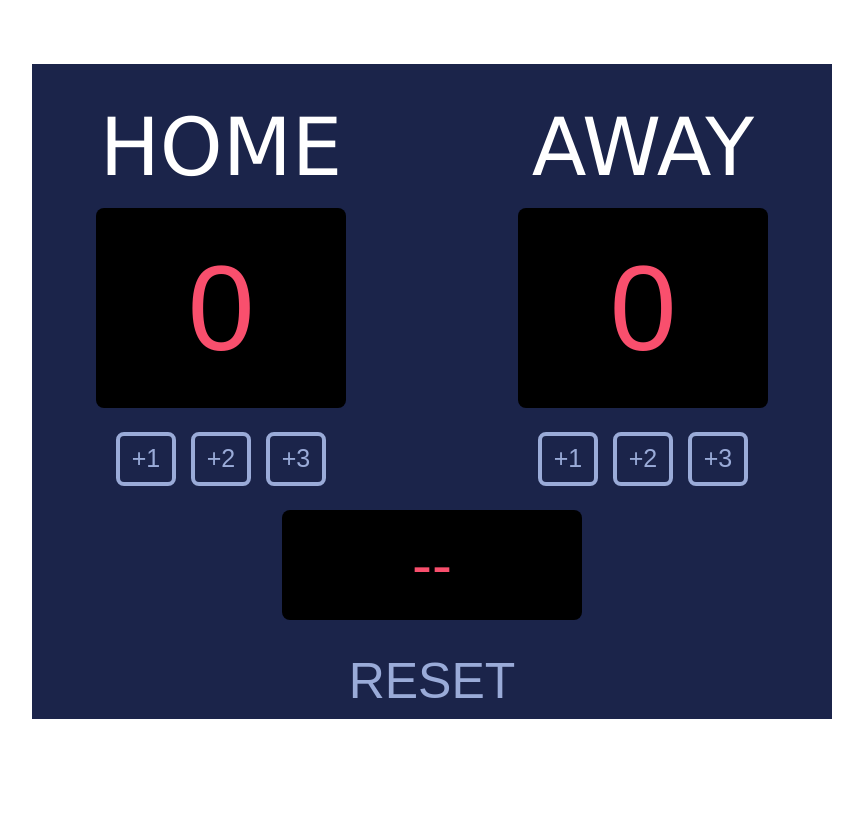
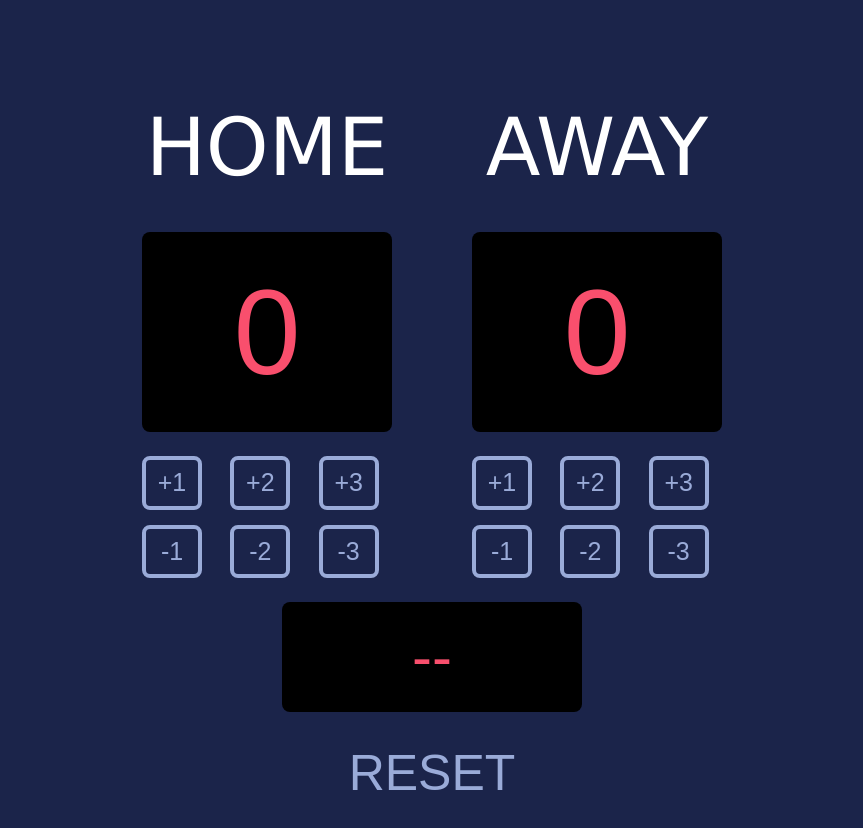
Before and after one commit to Nana-Owusu/basketball-scoreboard, a plain HTML site: page index.html in a window 1280 px wide. Shown: the whole page, without its empty margins (208-1071 px from the left). Before the commit the page ends 800 px from the top, so only its background shows below. Drawn offline with nearby package versions, Linux system fonts and the light colour scheme; a web font is replaced by a local one.

Commit message:
second commit

```diff
--- a/index.html
+++ b/index.html
@@ -12,45 +12,70 @@
     />
   </head>
 
-  <body>
+  <body class="bg-[#1B244A]">
     <section class="mx-auto mt-16 lg:w-[800px] bg-[#1B244A]">
+      <div class="py-6 px-16">
         <div
-        class="py-6 px-16 flex flex-col items-center md:flex-row md:justify-between"
+          class="flex flex-col place-items-center md:flex-row md:justify-center md:gap-20"
         >
           <div>
             <h2
-            class="text-[40px] text-center lg:text-[80px] text-white"
+              class="text-[40px] text-center lg:text-[80px] text-white mb-6"
               id="homewin"
             >
               HOME
             </h2>
             <div
-            class="py-[10px] px-[16px] bg-black w-[250px] text-center rounded-[8px]"
+              class="py-[10px] px-[16px] bg-black w-[250px] text-center rounded-[8px] mb-6"
             >
               <p class="text-[120px] text-[#F94F6D]" id="scorelinehome">0</p>
             </div>
 
-          <div class="flex gap-[15px] mt-6 justify-center">
+            <div
+              class="grid grid-cols-3 gap-[9px] md:gap-[15px] mt-6 justify-center mb-6"
+            >
               <div class="points"><p onclick="pointOneHome()">+1</p></div>
               <div class="points"><p onclick="pointTwoHome()">+2</p></div>
               <div class="points"><p onclick="pointThreeHome()">+3</p></div>
+              <!-- negative -->
+              <div class="points">
+                <p onclick="takeOneHome()">-1</p>
+              </div>
+              <div class="points">
+                <p onclick="takeTwoHome()">-2</p>
+              </div>
+              <div class="points">
+                <p onclick="takeThreeHome()">-3</p>
+              </div>
             </div>
           </div>
 
           <div>
-          <h2 class="text-[40px] lg:text-[80px] text-center text-white">
+            <h2 class="text-[40px] lg:text-[80px] text-center text-white mb-6">
               AWAY
             </h2>
             <div
-            class="py-[10px] px-[16px] bg-black w-[250px] text-center rounded-[8px]"
+              class="py-[10px] px-[16px] bg-black w-[250px] text-center rounded-[8px] mb-6"
             >
               <p class="text-[120px] text-[#F94F6D]" id="scorelineaway">0</p>
             </div>
 
-          <div class="flex gap-[15px] mt-6 justify-center">
+            <div
+              class="grid grid-cols-3 gap-[9px] md:gap-[15px] mt-6 justify-center mb-6"
+            >
               <div class="points"><p onclick="pointOneAway()">+1</p></div>
               <div class="points"><p onclick="pointTwoAway()">+2</p></div>
               <div class="points"><p onclick="pointThreeAway()">+3</p></div>
+              <!-- negative -->
+              <div class="points">
+                <p onclick="takeOneAway()">-1</p>
+              </div>
+              <div class="points">
+                <p onclick="takeTwoAway()">-2</p>
+              </div>
+              <div class="points">
+                <p onclick="takeThreeAway()">-3</p>
+              </div>
             </div>
           </div>
         </div>
@@ -71,6 +96,7 @@
             RESET
           </p>
         </div>
+      </div>
     </section>
     <script src="main.js"></script>
   </body>
--- a/main.js
+++ b/main.js
@@ -4,6 +4,7 @@ let scoreSection = document.getElementById("scoresection")
 let countHome = 0
 let countAway = 0
 let goal = "Goal 🎉"
+let noGoal = "No Goal 😩"
 
 //scoreline Home
 function pointOneHome() {
@@ -23,6 +24,27 @@ function pointThreeHome() {
     scoreLineHome.textContent = countHome
     scoreSection.textContent = goal
 }
+
+//Negative Home
+
+function takeOneHome() {
+    countHome -= 1
+    scoreLineHome.textContent = countHome
+    scoreSection.textContent = noGoal
+}
+
+function takeTwoHome() {
+    countHome -= 2
+    scoreLineHome.textContent = countHome
+    scoreSection.textContent = noGoal
+}
+
+function takeThreeHome() {
+    countHome -= 3
+    scoreLineHome.textContent = countHome
+    scoreSection.textContent = noGoal
+}
+
 
 
 //scoreline Away
@@ -44,6 +66,26 @@ function pointThreeAway() {
     scoreSection.textContent = goal
 }
 
+//Negative Away
+
+function takeOneAway() {
+    countAway -= 1
+    scoreLineAway.textContent = countAway
+    scoreSection.textContent = noGoal
+}
+
+function takeTwoAway() {
+    countAway -= 2
+    scoreLineAway.textContent = countAway
+    scoreSection.textContent = noGoal
+}
+
+function takeThreeAway() {
+    countAway -= 3
+    scoreLineAway.textContent = countAway
+    scoreSection.textContent = noGoal
+}
+
 //Reset score board
 function reset() {
     countHome = 0
```
Lines whose indentation alone changed are shown as unchanged.
